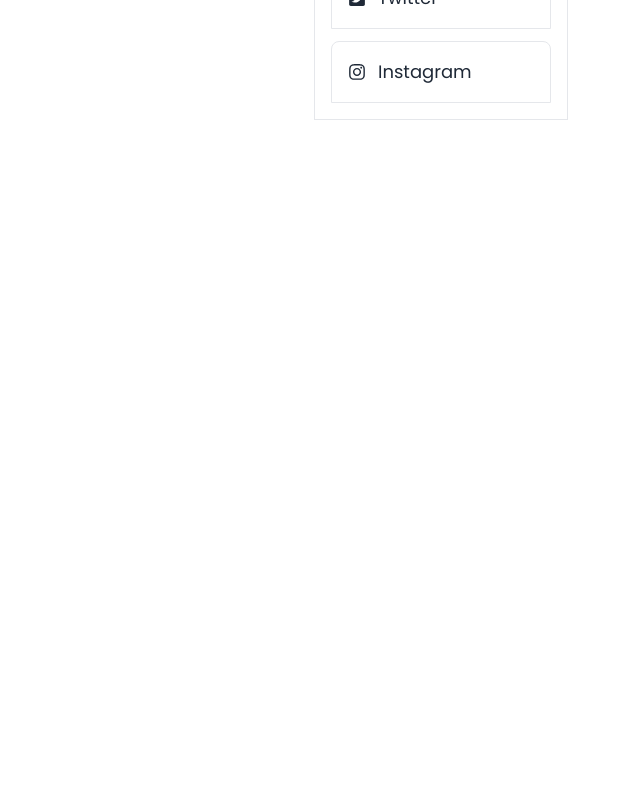
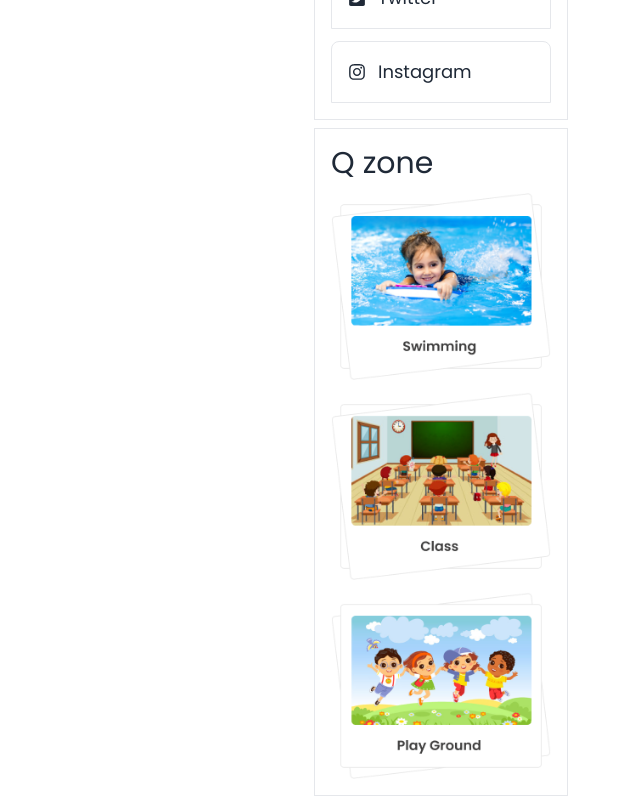
Before and after one commit to Shariful4447/news-portal-website, a React (Vite) app: page / in a window 1280 px wide. Shown: the part 660-1464 px from the top of the page, without its empty margins (640-1280 px from the left). Before the commit the page ends 800 px from the top, so only its background shows below. Built offline with nearby package versions, Linux system fonts and the light colour scheme.

Commit message:
right side nav Qzone done

```diff
--- a/src/Pages/Shared/RightSideNav/RightSideNav.jsx
+++ b/src/Pages/Shared/RightSideNav/RightSideNav.jsx
@@ -1,4 +1,7 @@
 import { FaGoogle,FaGithubSquare,FaFacebook,FaTwitterSquare,FaInstagram } from 'react-icons/fa';
+import qZone1 from '../../../assets/qZone1.png';
+import qZone2 from '../../../assets/qZone2.png';
+import qZone3 from '../../../assets/qZone3.png';
 
 const RightSideNav = () => {
     return (
@@ -36,6 +39,15 @@
                 </a>
             </div>
 
+            <div className='border m-2 p-4 space-y-3'>
+                <div>
+                    <h2 className="text-3xl">Q zone</h2>
+                </div>
+                <img src={qZone1} alt="" />
+                <img src={qZone2} alt="" />
+                <img src={qZone3} alt="" />
+            </div>
+
         </div>
     );
 };
```
